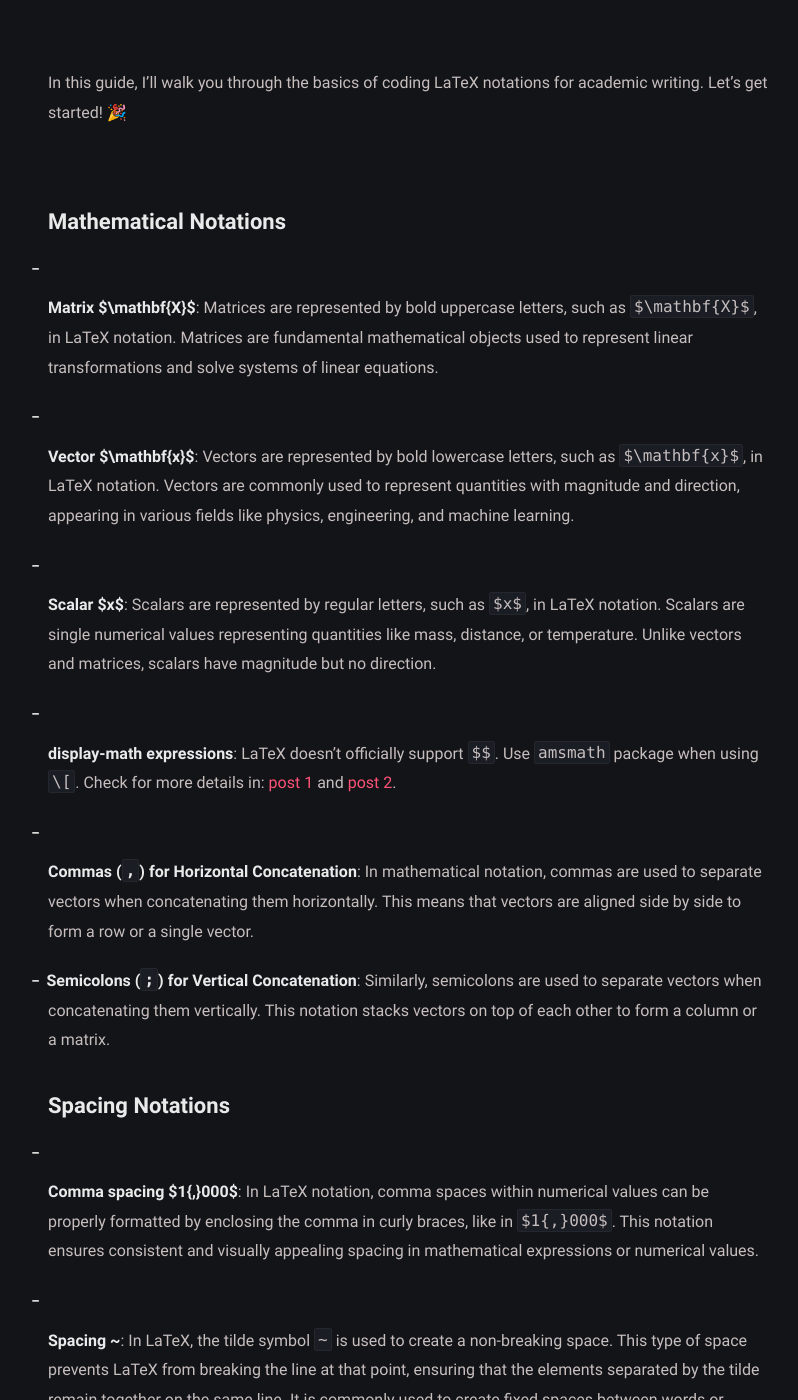
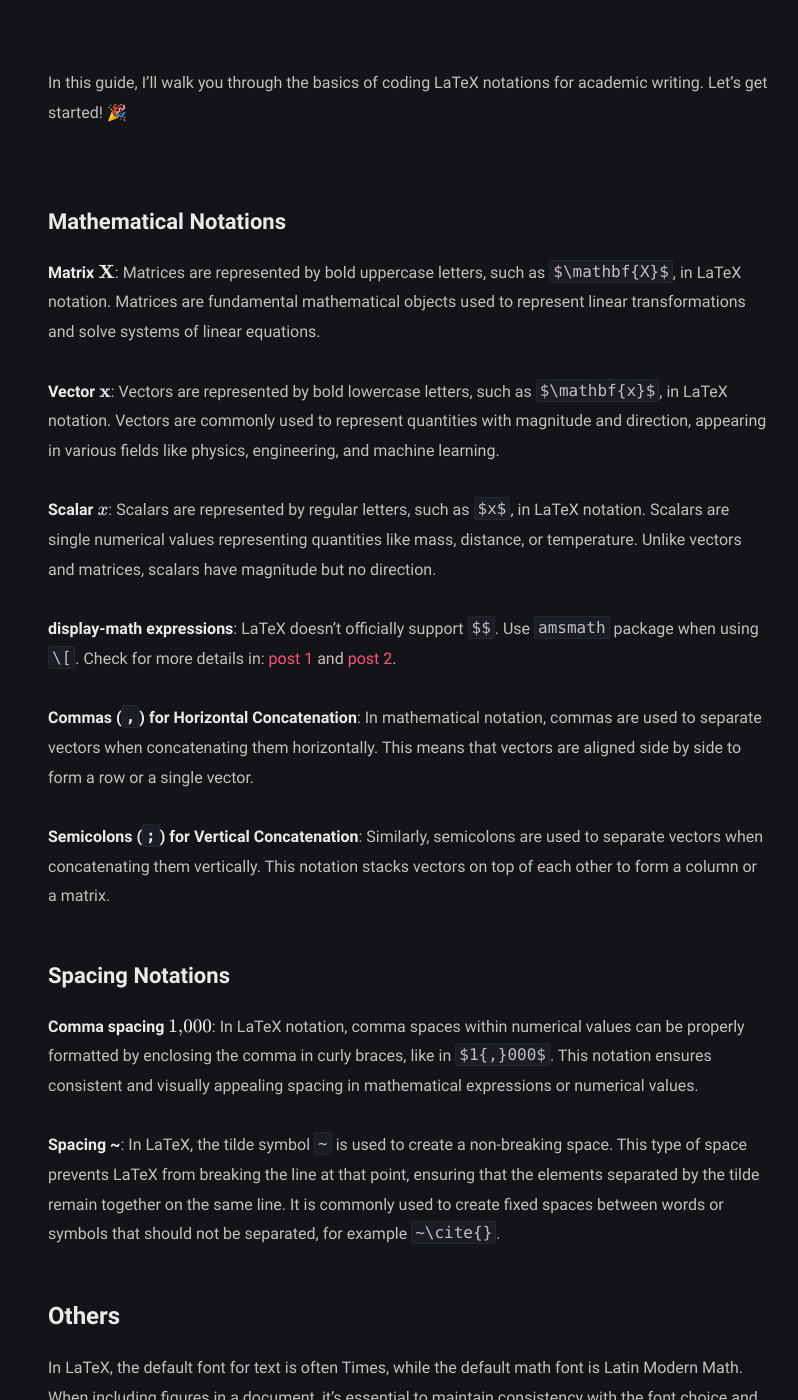
Before and after one commit to ClaudiaShu/claudiashu.github.io, a Jekyll site: the page built from _posts/latex-notation/2024-02-07-latex-notation.md, in a window 1280 px wide and 1400 px high, scrolled down 309 px. Shown: the whole window, without its empty margins (232-1030 px from the left). Built offline with Jekyll 4.4.1, drawn with Linux system fonts in a browser that asks for light colours; some of the changed text lies outside the part shown.

Commit message:
latex notation post

````diff
--- a/_posts/latex-notation/2024-02-07-latex-notation.md
+++ b/_posts/latex-notation/2024-02-07-latex-notation.md
@@ -13,30 +14,30 @@ In this guide, I'll walk you through the basics of coding LaTeX notations for ac
 
 ## Mathematical Notations
 
-- **Matrix $\mathbf{X}$**: Matrices are represented by bold uppercase letters, such as `$\mathbf{X}$`, in LaTeX notation. Matrices are fundamental mathematical objects used to represent linear transformations and solve systems of linear equations.
+**Matrix $$\mathbf{X}$$**: Matrices are represented by bold uppercase letters, such as `$\mathbf{X}$`, in LaTeX notation. Matrices are fundamental mathematical objects used to represent linear transformations and solve systems of linear equations.
 
-- **Vector $\mathbf{x}$**: Vectors are represented by bold lowercase letters, such as `$\mathbf{x}$`, in LaTeX notation. Vectors are commonly used to represent quantities with magnitude and direction, appearing in various fields like physics, engineering, and machine learning.
+**Vector $$\mathbf{x}$$**: Vectors are represented by bold lowercase letters, such as `$\mathbf{x}$`, in LaTeX notation. Vectors are commonly used to represent quantities with magnitude and direction, appearing in various fields like physics, engineering, and machine learning.
 
-- **Scalar $x$**: Scalars are represented by regular letters, such as `$x$`, in LaTeX notation. Scalars are single numerical values representing quantities like mass, distance, or temperature. Unlike vectors and matrices, scalars have magnitude but no direction.
+**Scalar $$x$$**: Scalars are represented by regular letters, such as `$x$`, in LaTeX notation. Scalars are single numerical values representing quantities like mass, distance, or temperature. Unlike vectors and matrices, scalars have magnitude but no direction.
 
-- **display-math expressions**: LaTeX doesn't officially support `$$`. Use `amsmath` package when using `\[`. Check for more details in: [post 1](https://tex.stackexchange.com/questions/503/why-is-preferable-to) and [post 2](https://tex.stackexchange.com/questions/40492/what-are-the-differences-between-align-equation-and-displaymath).
+**display-math expressions**: LaTeX doesn't officially support `$$`. Use `amsmath` package when using `\[`. Check for more details in: [post 1](https://tex.stackexchange.com/questions/503/why-is-preferable-to) and [post 2](https://tex.stackexchange.com/questions/40492/what-are-the-differences-between-align-equation-and-displaymath).
 
-- **Commas (`,`) for Horizontal Concatenation**: In mathematical notation, commas are used to separate vectors when concatenating them horizontally. This means that vectors are aligned side by side to form a row or a single vector.
+**Commas (`,`) for Horizontal Concatenation**: In mathematical notation, commas are used to separate vectors when concatenating them horizontally. This means that vectors are aligned side by side to form a row or a single vector.
 
 <!-- - - In latex: ```$\mathbf{X}=\left[\mathbf{x}_{t-L}, \mathbf{x}_{t-L+1}, \dots, \mathbf{x}_t \mid \mathbf{x}_i\!\in\! \mathbb{R}^{m \times 1} \right]$```  -->
 
-- **Semicolons (`;`) for Vertical Concatenation**: Similarly, semicolons are used to separate vectors when concatenating them vertically. This notation stacks vectors on top of each other to form a column or a matrix.
+**Semicolons (`;`) for Vertical Concatenation**: Similarly, semicolons are used to separate vectors when concatenating them vertically. This notation stacks vectors on top of each other to form a column or a matrix.
 
 <!-- - - In latex: ```$\mathbf{X}=\left[\mathbf{x}_{t-L}; \mathbf{x}_{t-L+1}; \dots; \mathbf{x}_t \mid \mathbf{x}_i\!\in\! \mathbb{R}^{1 \times m} \right]$```  -->
 
 ## Spacing Notations
 
-- **Comma spacing $1{,}000$**: In LaTeX notation, comma spaces within numerical values can be properly formatted by enclosing the comma in curly braces, like in `$1{,}000$`. This notation ensures consistent and visually appealing spacing in mathematical expressions or numerical values.
+**Comma spacing $$1{,}000$$**: In LaTeX notation, comma spaces within numerical values can be properly formatted by enclosing the comma in curly braces, like in `$1{,}000$`. This notation ensures consistent and visually appealing spacing in mathematical expressions or numerical values.
 
-- **Spacing \~**: In LaTeX, the tilde symbol `~` is used to create a non-breaking space. This type of space prevents LaTeX from breaking the line at that point, ensuring that the elements separated by the tilde remain together on the same line. It is commonly used to create fixed spaces between words or symbols that should not be separated, for example `~\cite{}`.
+**Spacing \~**: In LaTeX, the tilde symbol `~` is used to create a non-breaking space. This type of space prevents LaTeX from breaking the line at that point, ensuring that the elements separated by the tilde remain together on the same line. It is commonly used to create fixed spaces between words or symbols that should not be separated, for example `~\cite{}`.
 
 # Others
 
-- In LaTeX, the default font for text is often Times, while the default math font is Latin Modern Math. When including figures in a document, it's essential to maintain consistency with the font choice and size used in the paper.
+In LaTeX, the default font for text is often Times, while the default math font is Latin Modern Math. When including figures in a document, it's essential to maintain consistency with the font choice and size used in the paper.
 
-- **Function $f(\cdot)$**: In LaTeX, when denoting a function, it's convention to use the function name in italic format as `$f(\cdot)$`.
+**Function $$f(\cdot)$$**: In LaTeX, when denoting a function, it's convention to use the function name in italic format as `$f(\cdot)$`.
````
Also changed, not shown: other parts of _posts/latex-notation/2024-02-07-latex-notation.md (+1 -0 lines).
